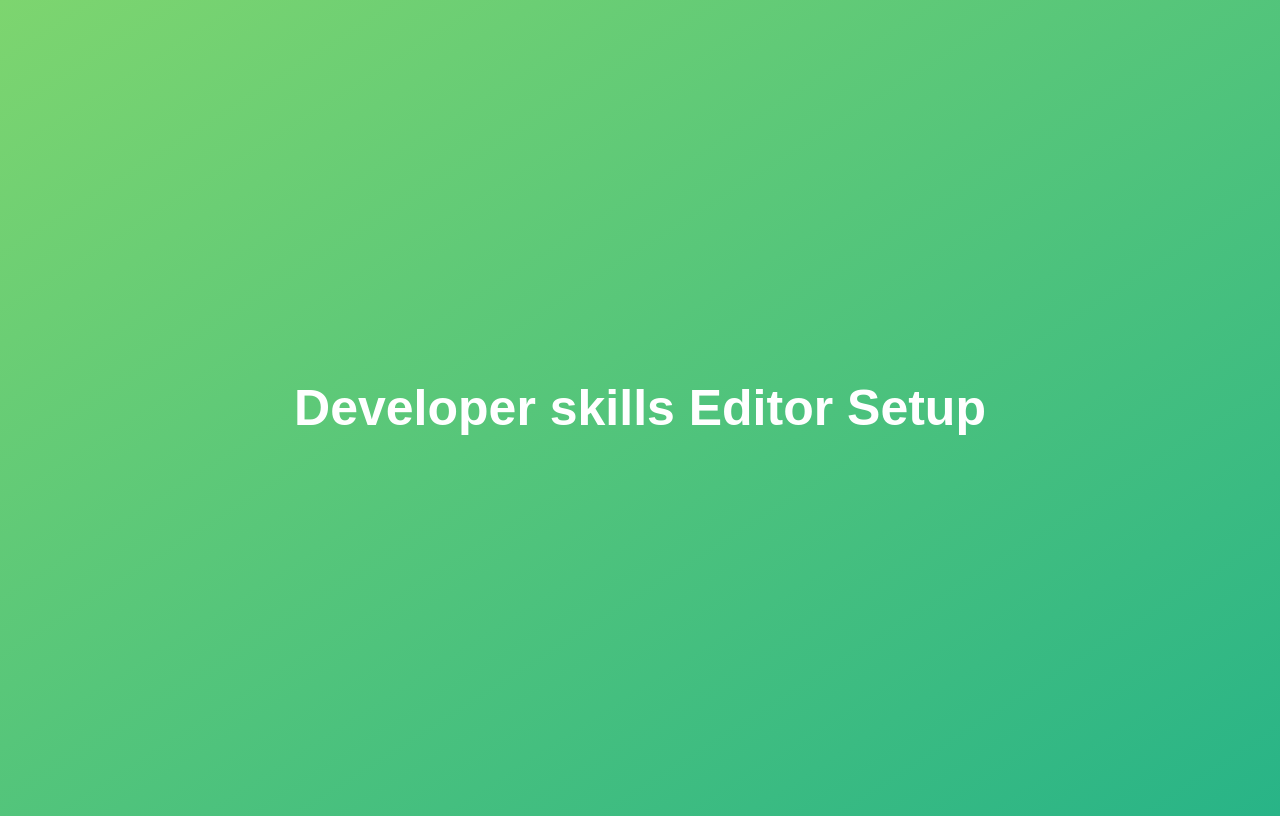
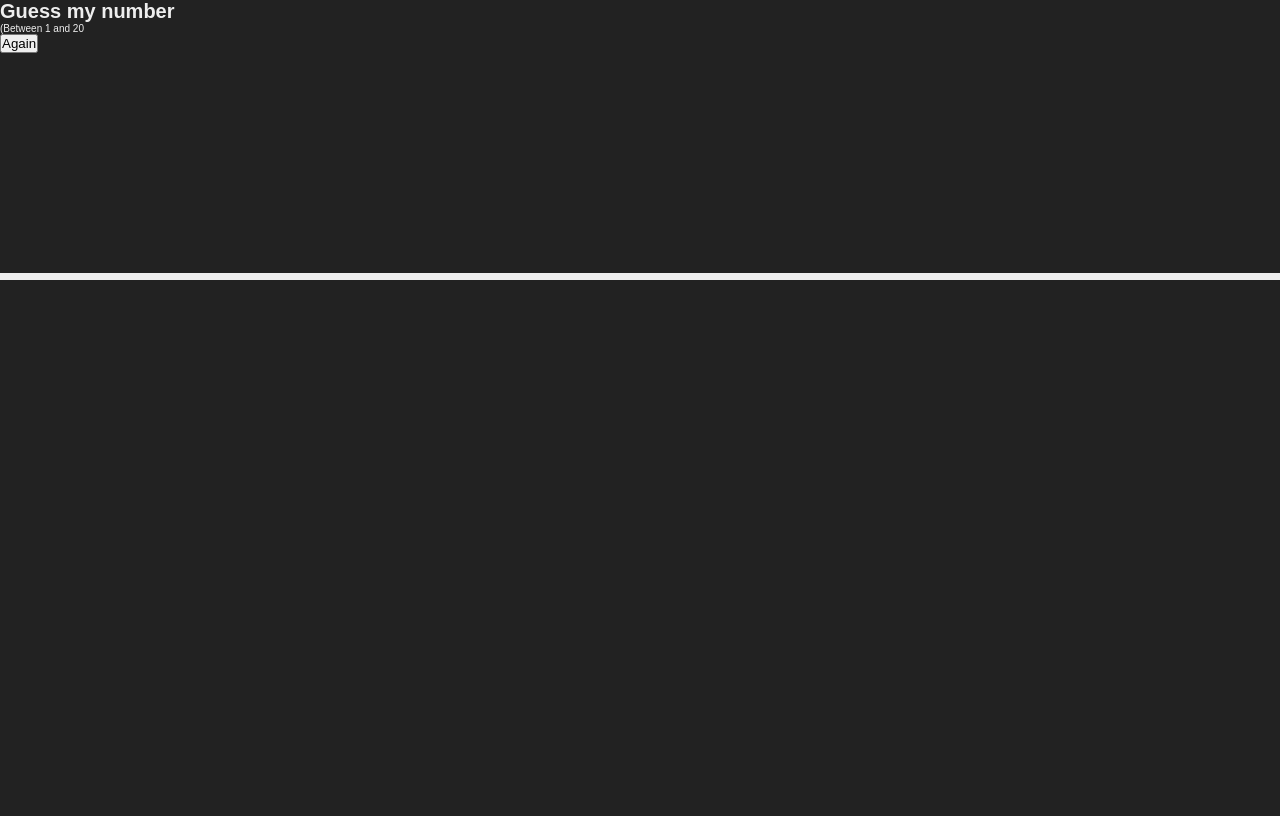
Before and after one commit to YakubuAmidu/Num-guesser, a plain HTML site: page index.html in a window 1280 px wide. Drawn offline with Linux system fonts and the light colour scheme; a web font is replaced by a local one.

Commit message:
Commiting changes

```diff
--- a/index.html
+++ b/index.html
@@ -1,4 +1,4 @@
-<!DOCTYPE>
+<!DOCTYPE >
 <html>
   <head>
     <meta charset="UTF-8" />
@@ -6,27 +6,16 @@
 
     <meta http-equiv="X-UA-Compatible" content="ie=edge" />
 
-    <title>Javascript Fundamentals</title>
-    <style>
-    body{
-      height: 100vh;
-      display: flex;
-      align-items: center;
-      background: linear-gradient(to top left, #28b487, #7dd56f);
-    }
-    h1 {
-      font-family: sans-serif;
-      font-size: 50px;
-      line-height: 1.3;
-      width: 100%;
-      padding: 30px;
-      text-align: center;
-      color: white;
-    }
-    </style>
+    <link rel="stylesheet" href="style.css" />
+
+    <title>Num guesser</title>
   </head>
   <body>
-     <h1>Developer skills Editor Setup</h1>
+    <header>
+      <h1>Guess my number</h1>
+      <p class="between">(Between 1 and 20</p>
+      <button class="btn again">Again</button>
+    </header>
 
     <script src="script.js"></script>
   </body>
--- a/style.css
+++ b/style.css
@@ -22,3 +22,15 @@ header {
   height: 35vh;
   border-bottom: 7px solid #eee;
 }
+
+main {
+  height: 65vh;
+  color: #eee;
+  display: flex;
+  align-items: center;
+  justify-content: center;
+}
+
+.left {
+  width: 52rem;
+}
```
Lines whose indentation alone changed are shown as unchanged.
